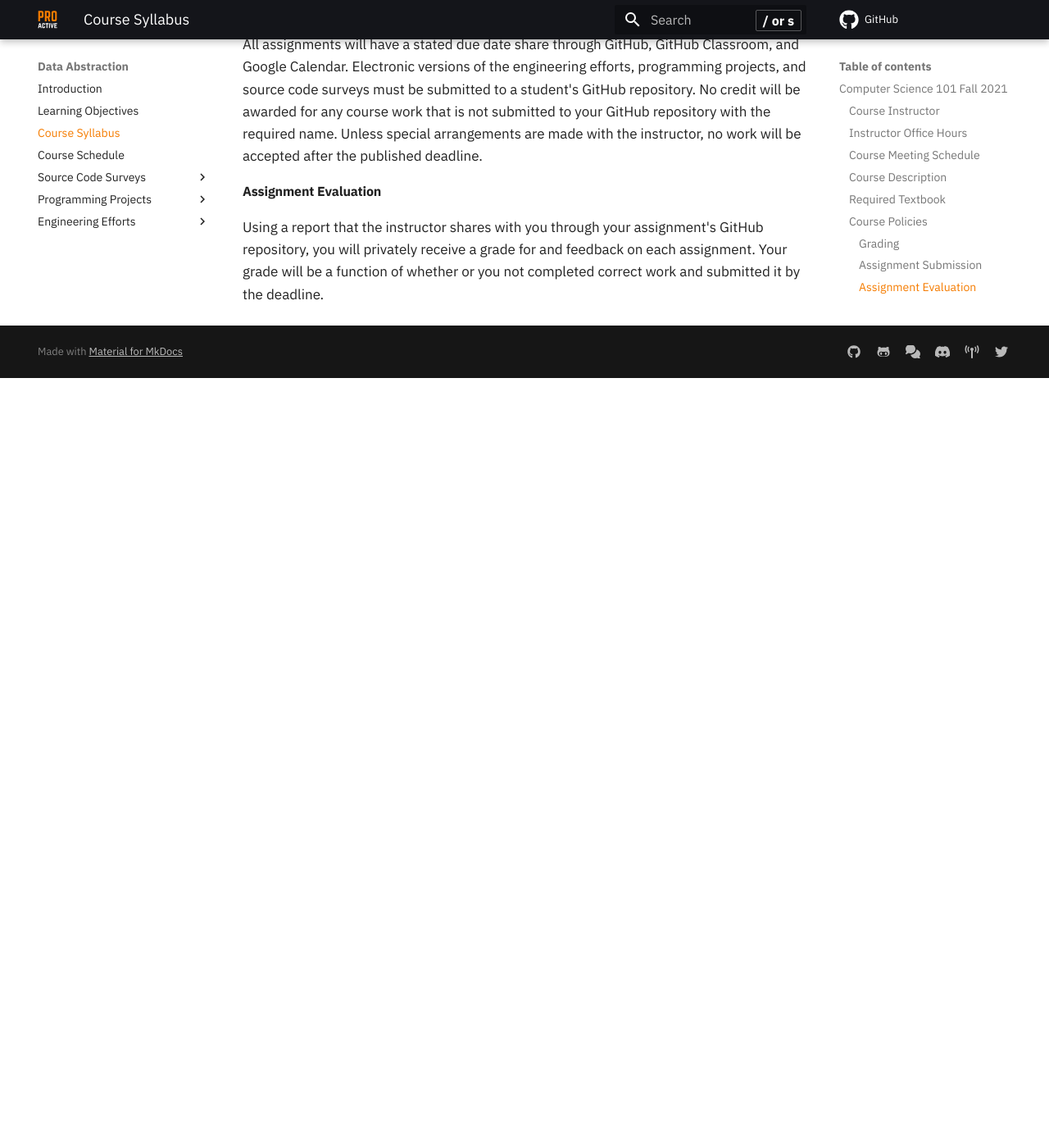
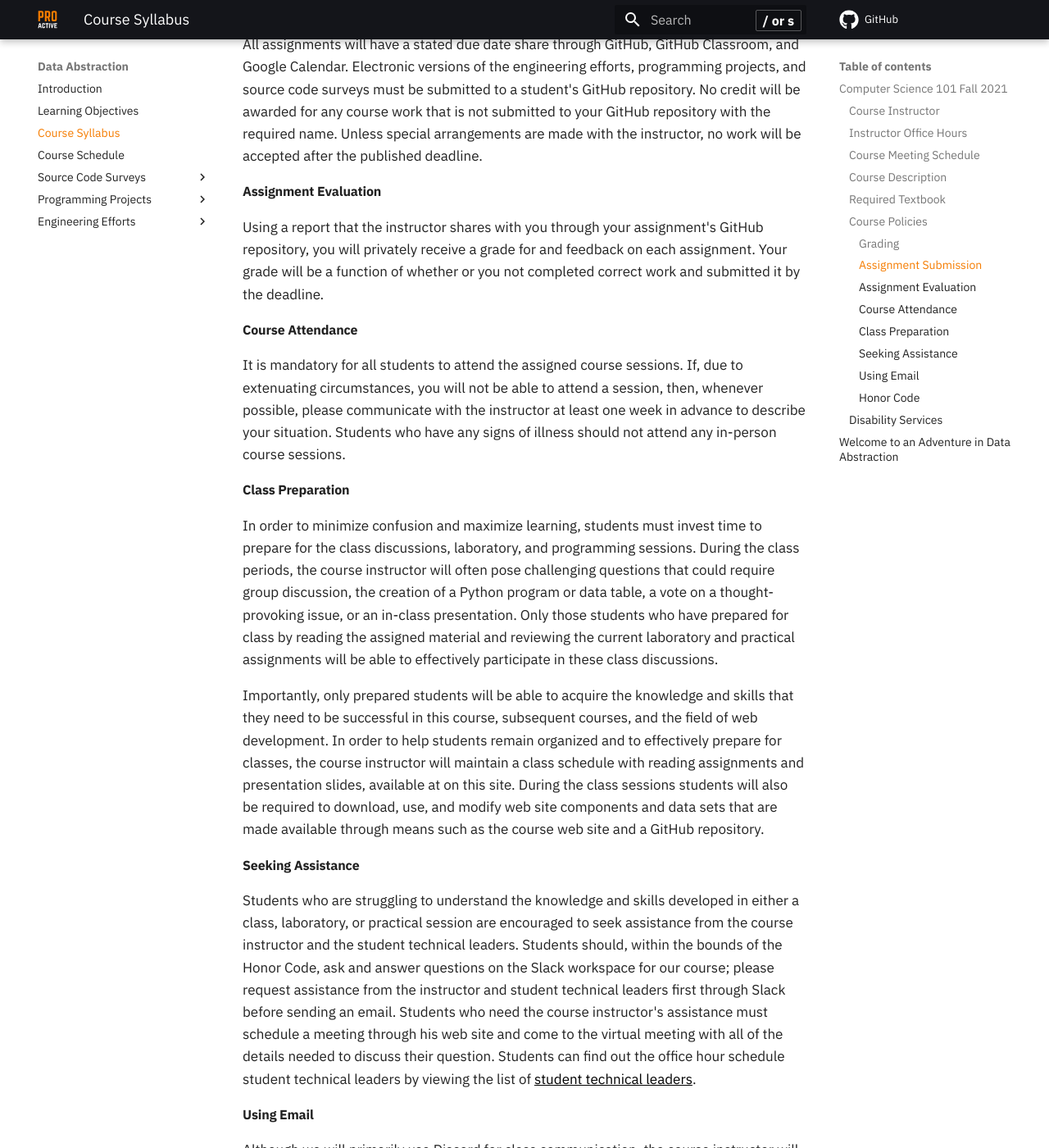
Before and after one commit to ProactiveProgrammers/www.proactiveprogrammers.com, an MkDocs documentation site: the page built from docs/data-abstraction/syllabus-data-abstraction.md, in a window 1280 px wide and 1400 px high, scrolled down 3041 px. Shown: the whole window at 82% size. Built offline with MkDocs 1.6.1 and Material for MkDocs 9.7.7, drawn with Linux system fonts in a browser that asks for light colours; comment, search, counter and statistics services are not loaded; before the commit the page ends 3502 px from its top, so only the background shows below that; some of the changed text lies outside the part shown.

Commit message:
feat: Add remaining template content to syllabus-data-abstraction.

```diff
--- a/docs/data-abstraction/syllabus-data-abstraction.md
+++ b/docs/data-abstraction/syllabus-data-abstraction.md
@@ -130,3 +130,104 @@ Using a report that the instructor shares with you through your assignment's
 GitHub repository, you will privately receive a grade for and feedback on each
 assignment. Your grade will be a function of whether or you not completed
 correct work and submitted it by the deadline.
+
+#### Course Attendance
+
+It is mandatory for all students to attend the assigned course sessions. If, due
+to extenuating circumstances, you will not be able to attend a session, then,
+whenever possible, please communicate with the instructor at least one week in
+advance to describe your situation. Students who have any signs of illness
+should not attend any in-person course sessions.
+
+#### Class Preparation
+
+In order to minimize confusion and maximize learning, students must invest time
+to prepare for the class discussions, laboratory, and programming sessions.
+During the class periods, the course instructor will often pose challenging
+questions that could require group discussion, the creation of a Python program
+or data table, a vote on a thought-provoking issue, or an in-class presentation.
+Only those students who have prepared for class by reading the assigned material
+and reviewing the current laboratory and practical assignments will be able to
+effectively participate in these class discussions.
+
+Importantly, only prepared students will be able to acquire the knowledge and
+skills that they need to be successful in this course, subsequent courses, and
+the field of web development. In order to help students remain organized and to
+effectively prepare for classes, the course instructor will maintain a class
+schedule with reading assignments and presentation slides, available at on this
+site. During the class sessions students will also be required to download, use,
+and modify web site components and data sets that are made available through
+means such as the course web site and a GitHub repository.
+
+#### Seeking Assistance
+
+Students who are struggling to understand the knowledge and skills developed in
+either a class, laboratory, or practical session are encouraged to seek
+assistance from the course instructor and the student technical leaders.
+Students should, within the bounds of the Honor Code, ask and answer questions
+on the Slack workspace for our course; please request assistance from the
+instructor and student technical leaders first through Slack before sending an
+email. Students who need the course instructor's assistance must schedule a
+meeting through his web site and come to the virtual meeting with all of the
+details needed to discuss their question. Students can find out the office hour
+schedule student technical leaders by viewing the list of [student technical
+leaders](https://www.cs.allegheny.edu/teaching/technicalleaders/).
+
+#### Using Email
+
+Although we will primarily use Discord for class communication, the course
+instructor will sometimes use email to send announcements about important
+matters such as changes in the schedule. It is your responsibility to check your
+email at least once a day and to ensure that you can reliably send and receive
+emails. This class policy is based on the statement about the use of email that
+appears in *The Compass*, the College's student handbook; please see the
+instructor if you do not have this handbook.
+
+#### Honor Code
+
+The Academic Honor Program that governs the entire academic program at
+Allegheny College is described in the Allegheny Academic Bulletin. The
+Honor Program applies to all work that is submitted for academic credit
+or to meet non-credit requirements for graduation at Allegheny College.
+This includes all work assigned for this class (e.g., examinations and
+practical and laboratory assignments). All students who have enrolled in
+the College will work under the Honor Program. Each student who has
+matriculated at the College has acknowledged the following pledge:
+
+> I hereby recognize and pledge to fulfill my responsibilities, as
+> defined in the Honor Code, and to maintain the integrity of both
+> myself and the College community as a whole.
+
+It is understood that an important part of the learning process in any
+course, and particularly one in computer science, derives from
+thoughtful discussions with teachers and fellow students. Such dialogue
+is encouraged. However, it is necessary to distinguish carefully between
+the student who discusses the principles underlying a problem with
+others and the student who produces assignments that are identical to,
+or merely variations on, someone else's work. While it is acceptable for
+students in this class to discuss their source code, images, and reports
+with their classmates, deliverables that are nearly identical to the
+work of others will be taken as evidence of violating the Honor Code.
+
+### Disability Services {#disability-services .unnumbered}
+
+The Americans with Disabilities Act (ADA) is a federal anti-discrimination
+statute that provides comprehensive civil rights protection for persons with
+disabilities. Among other things, this legislation requires all students with
+disabilities be guaranteed a learning environment that provides for reasonable
+accommodation of their disabilities. Students with disabilities who believe they
+may need accommodations in this class are encouraged to contact Disability
+Services at 814-332-2898. Disability Services is part of the Learning Commons
+and is located in Pelletier Library. Please do this as soon as possible to
+ensure that approved accommodations are implemented in a timely fashion.
+
+## Welcome to an Adventure in Data Abstraction
+
+In reference to software, Frederick P. Brooks, Jr. wrote in chapter one of *The
+Mythical Man Month*, "The magic of myth and legend has come true in our time."
+Efficient Python programs that correctly use store and manipulate data have the
+potential to positively influence the lives of many people. Moreover, the
+design, implementation, evaluation, and documentation of Python-based software
+are exciting and rewarding activities! At the start of this class, I invite you
+to pursue, with great enthusiasm and vigor, this adventure in rigorous Python
+programming.
```
Also changed, not shown: other parts of docs/data-abstraction/syllabus-data-abstraction.md (+1 -1 lines).
